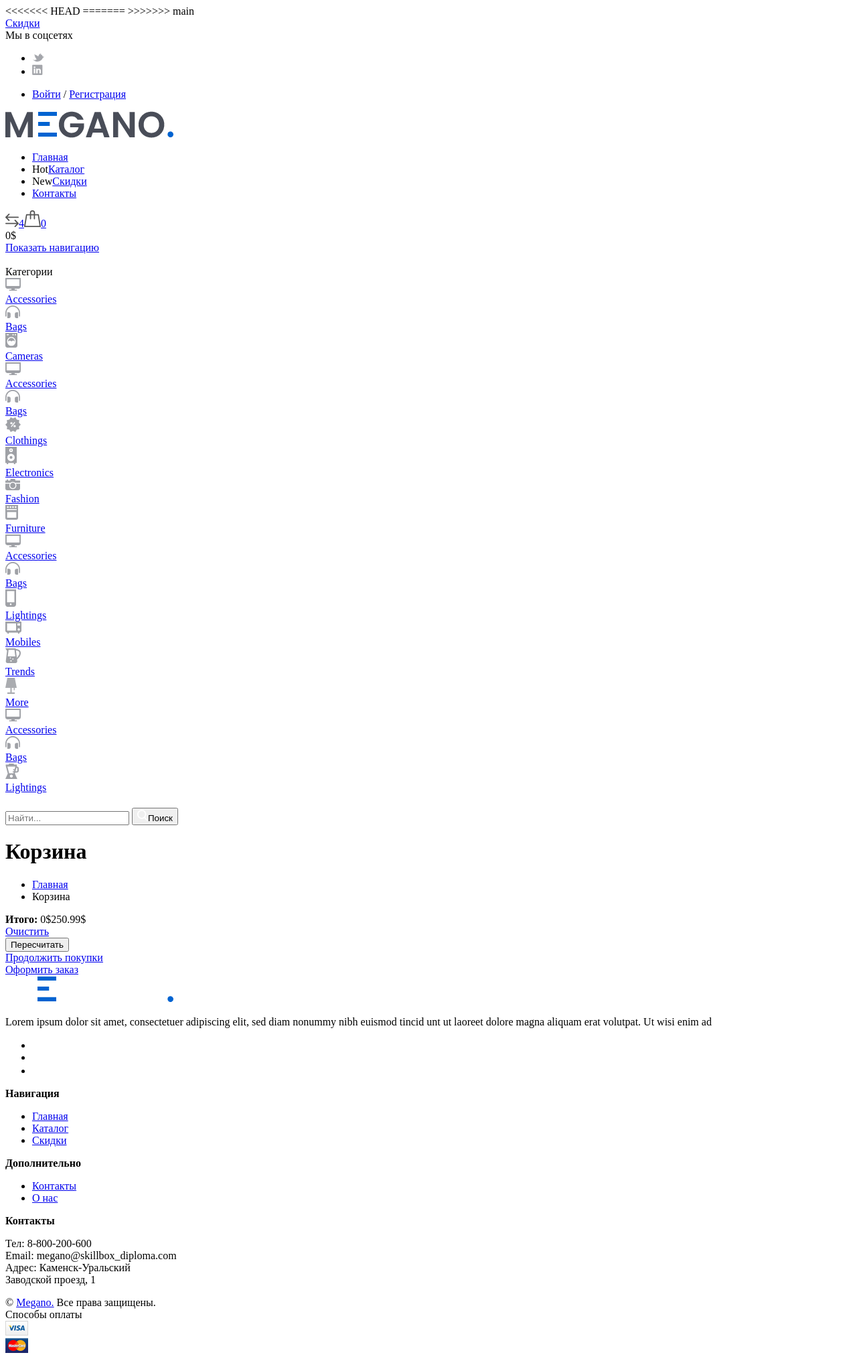
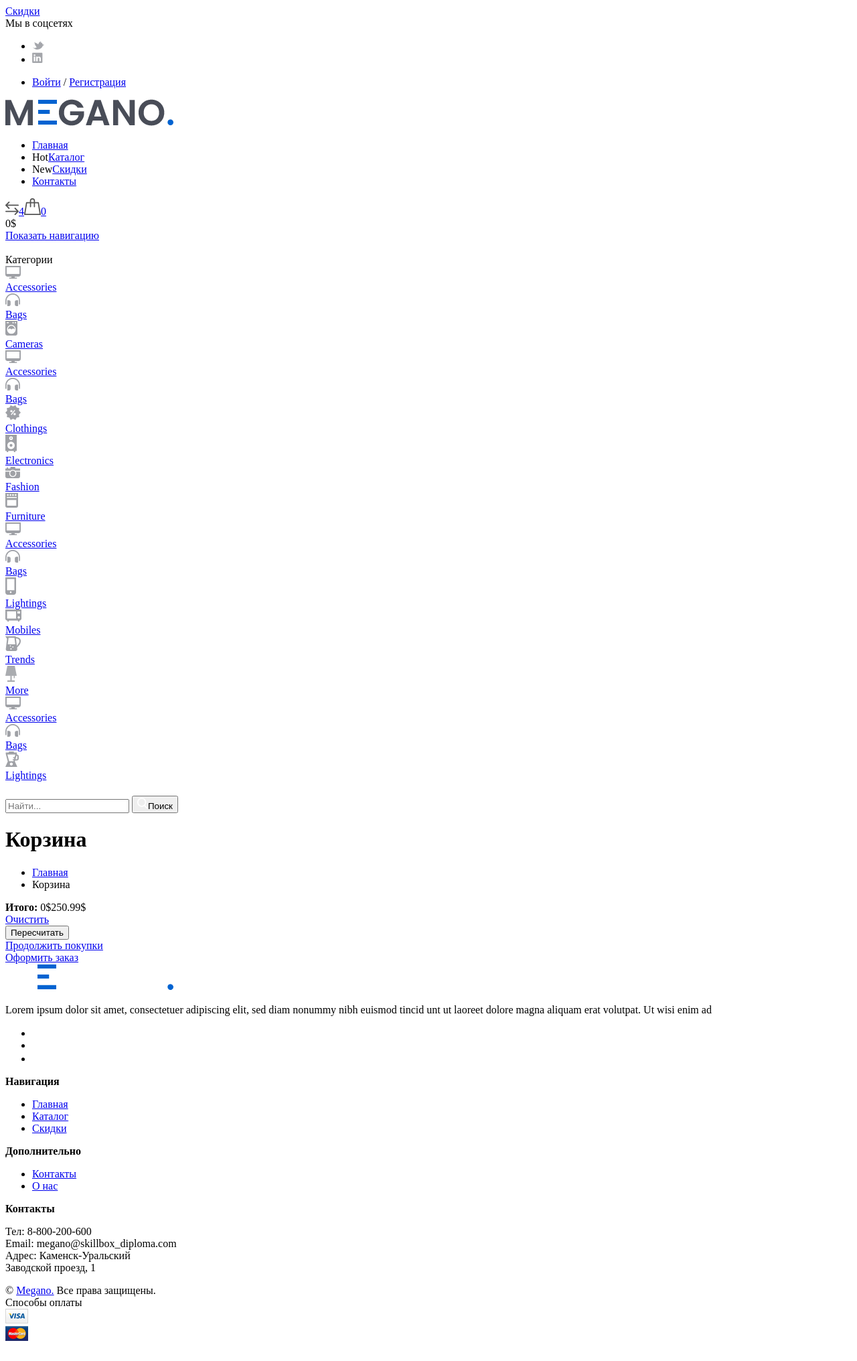
Before and after one commit to iskatelk/shopMEG, a Symfony app: template templates/cart/cart.html.twig in a window 1280 px wide. Shown: the whole page at 67% size. After the commit the page ends 2002 px from the top, so only its background shows below. Run offline with Twig, Linux system fonts and the light colour scheme; the template is opened without the code that fills it, so the values that code supplies are empty; some libraries are stand-ins or nearby versions.

Commit message:
Править базовый шаблон после слиÐÑmerge main

```diff
--- a/templates/base.html.twig
+++ b/templates/base.html.twig
@@ -5,11 +5,7 @@
     <meta charset="utf-8">
     <meta name="viewport" content="width=device-width, initial-scale=1, maximum-scale=1, user-scalable=0">
     {% block stylesheets %}
-<<<<<<< HEAD
-    <link href="{{ asset('/favicon.ico') }}" rel="shortcut icon">
-=======
     <link href="{{ asset('favicon.ico') }}" rel="shortcut icon">
->>>>>>> main
         {{ encore_entry_link_tags('app') }}
     {% endblock %}
 	<style>
```
